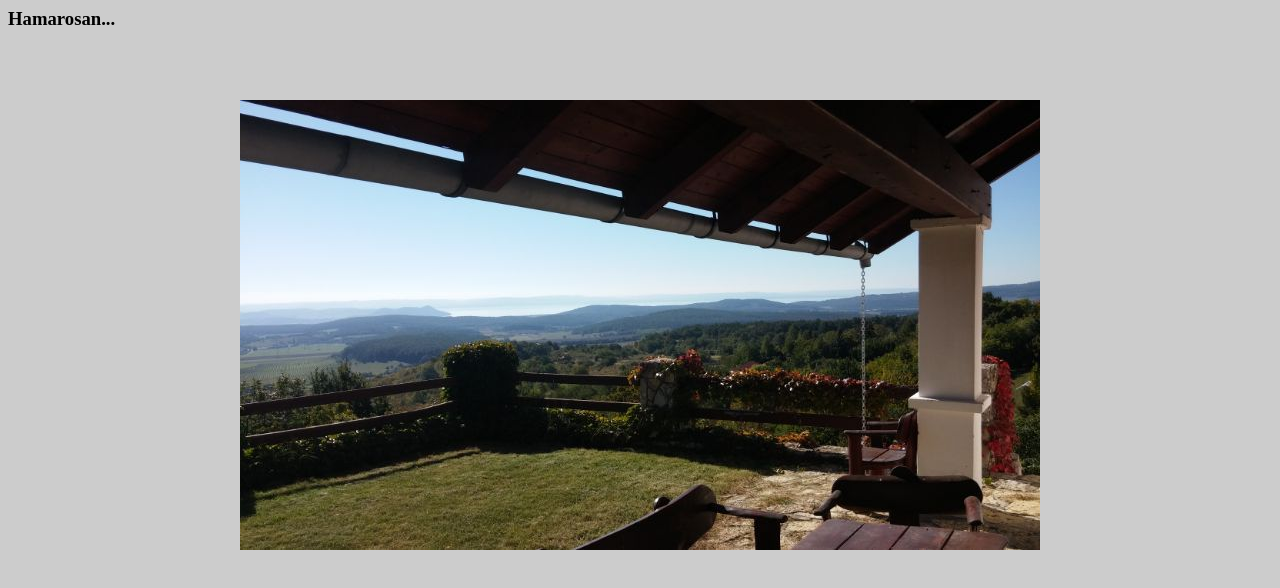
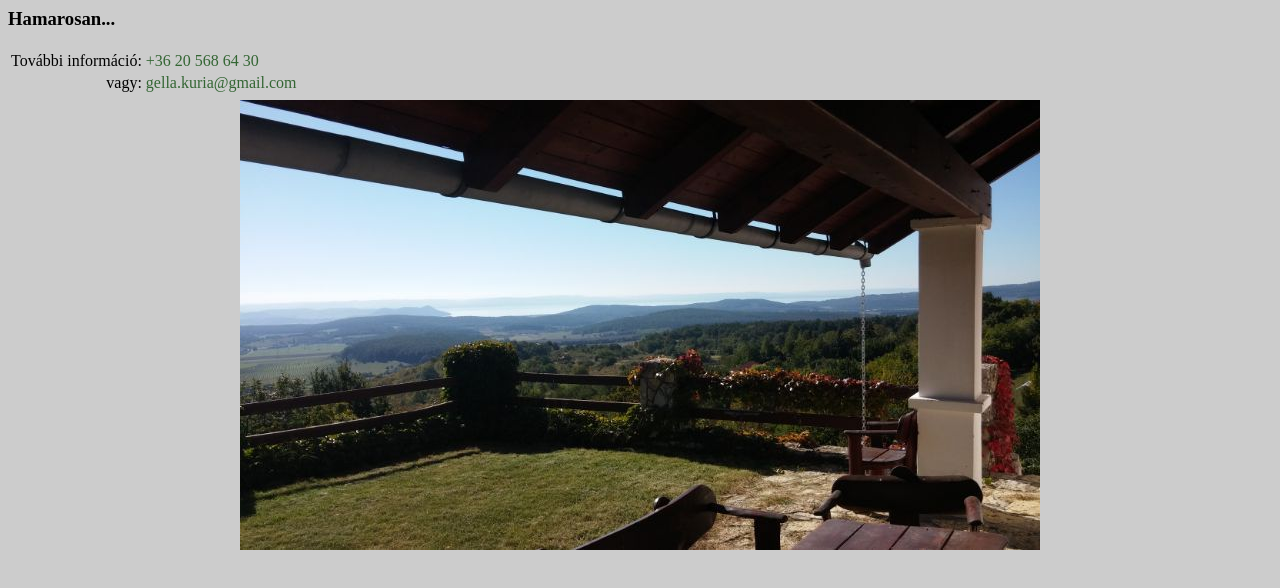
Before and after one commit to gellakuria/gellakuria.github.io, a plain HTML site: page index.html in a window 1280 px wide. Drawn offline with Linux system fonts and the light colour scheme.

Commit message:
tel,mail

```diff
--- a/index.html
+++ b/index.html
@@ -2,9 +2,38 @@
 	<head>
 		<meta charset="UTF-8">
 		<title>Gella Kúria</title>
+		<style>
+			/* unvisited link */
+			a:link {
+			  color: #336633;
+			  text-decoration: none;
+			}
+
+			/* visited link */
+			a:visited {
+			  color: #336633;
+			  text-decoration: none;
+			}
+
+			/* mouse over link */
+			a:hover {
+			  color: #333366;
+			  text-decoration: underline;
+			}
+
+			/* selected link */
+			a:active {
+			  color: blue;
+			  text-decoration: underline;
+			}
+	</style>
 	</head>
 	<body style="background-image: url('panorama.jpg'); background-color: #cccccc; background-repeat: no-repeat, no-repeat; background-position-x: 50%; background-position-y: 100px">
 		<h3>Hamarosan...</h3>
+		<table border=0>
+			<tr><td>További információ:</td><td><a href="tel:+36205686430">+36 20 568 64 30</a></td></tr>
+			<tr><td style="text-align: right;">vagy:</td><td><a href="mailto:gella.kuria@gmail.com">gella.kuria@gmail.com</a></td></tr>
+		</table>
 	</body>
 </html>
 <!-- alma -->
```
